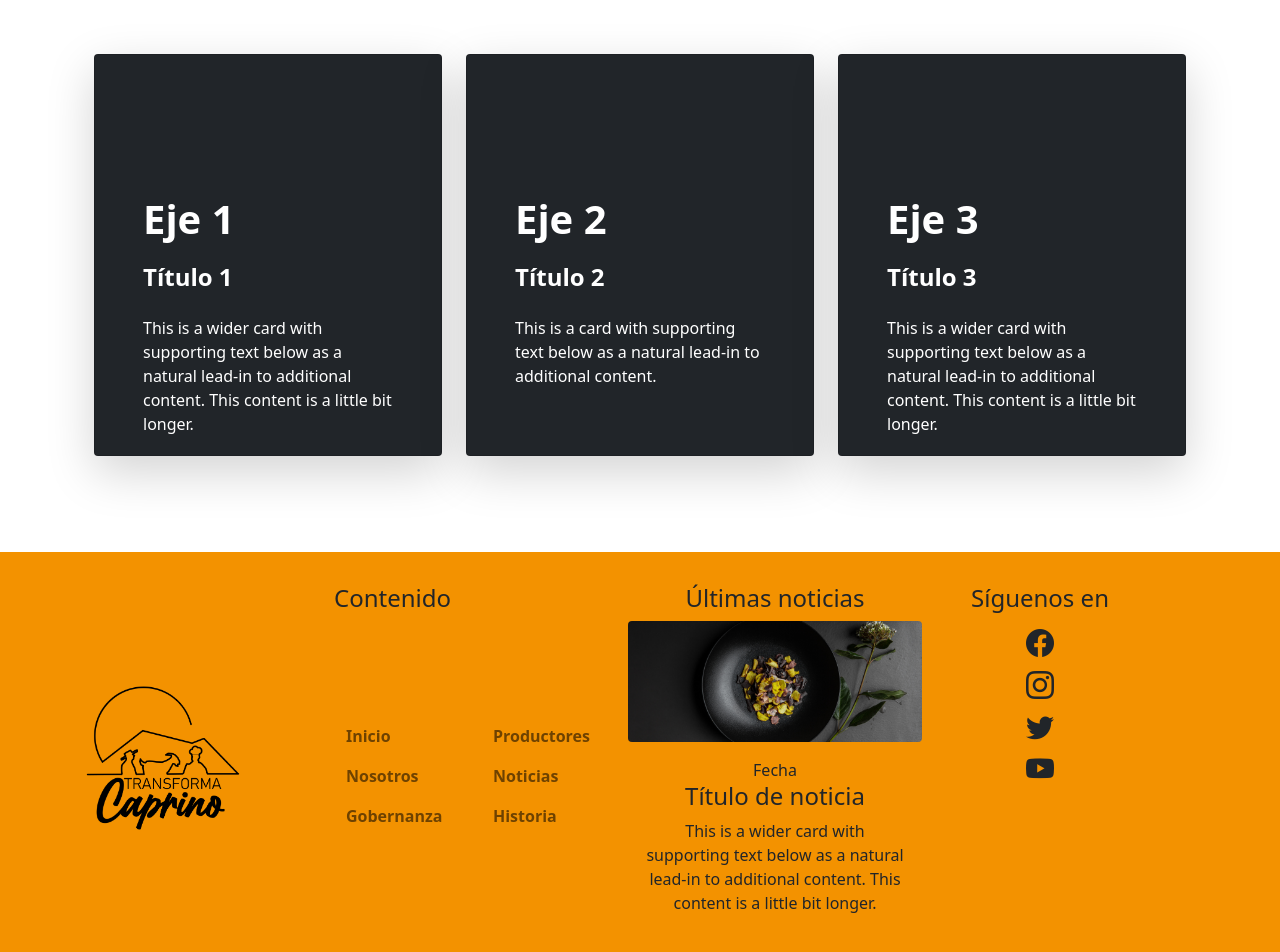
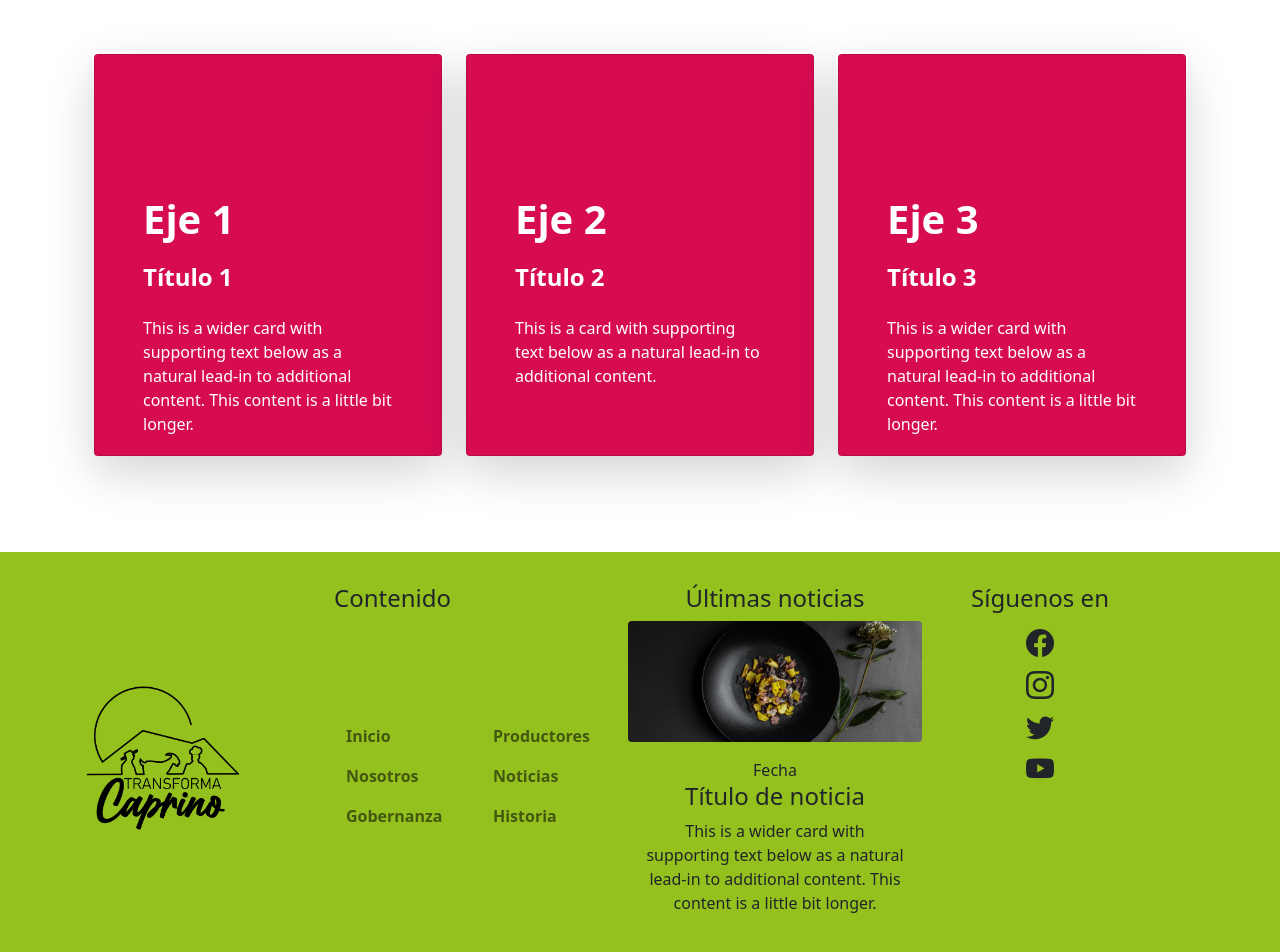
Before and after one commit to mariometzgerv/transforma-caprino, an Angular app: page /inicio in a window 1280 px wide. Shown: the part 1487-2439 px from the top of the page. Built offline with nearby package versions, Linux system fonts and the light colour scheme; what ngx-pagination would draw is missing.

Commit message:
initial commit

```diff
--- a/src/app/features/components/axis/axis.component.html
+++ b/src/app/features/components/axis/axis.component.html
@@ -1,5 +1,5 @@
 <div class="col">
-    <div class="card card-cover h-100 overflow-hidden text-white bg-dark rounded-5 shadow-lg">
+    <div class="card card-cover h-100 overflow-hidden text-white rounded-5 shadow-lg caprino-bg-red">
         <div class="d-flex flex-column p-5 pb-3 text-white text-shadow-1 caprino-card-size-lg">
             <h2 class="pt-5 mt-5 mb-4 display-6 lh-1 fw-bold">Eje {{ axis }}</h2>
             <h4 class="mb-4 fw-bold">{{ title }}</h4>
--- a/src/app/features/components/purpose/purpose.component.html
+++ b/src/app/features/components/purpose/purpose.component.html
@@ -1,5 +1,5 @@
 <div class="col">
-    <div class="card card-cover overflow-hidden text-white bg-dark rounded-5 shadow-lg caprino-card-size-sm">
+    <div class="card card-cover overflow-hidden text-white rounded-5 shadow-lg caprino-card-size-sm caprino-bg-red">
         <div class="d-flex flex-column m-4 text-white text-shadow-1 text-center">
             <h4 class="mb-4 fw-bold">{{ title }}</h4>
             <p class="card-text">{{ description }}</p>
--- a/src/app/shared/components/footer/footer.component.html
+++ b/src/app/shared/components/footer/footer.component.html
@@ -1,4 +1,4 @@
-<footer class="footer mt-auto p-3 caprino-bg-orange">
+<footer class="footer mt-auto p-3 caprino-bg-green">
     <div class="row">
         <div class="col-md-3 align-self-center text-center">
             <img src="./assets/images/logo4.png" height="150px">
--- a/src/app/shared/components/footer/footer.component.ts
+++ b/src/app/shared/components/footer/footer.component.ts
@@ -1,4 +1,5 @@
 import { Component, OnInit } from '@angular/core';
+import { Router, NavigationEnd } from '@angular/router';
 
 @Component({
   selector: 'app-footer',
@@ -7,9 +8,16 @@ import { Component, OnInit } from '@angular/core';
 })
 export class FooterComponent implements OnInit {
 
-  constructor() { }
+  constructor(private router: Router) { }
 
   ngOnInit(): void {
+    this.router.events.subscribe((event) => {
+      if (!(event instanceof NavigationEnd)) {
+        return;
+      }
+
+      window.scrollTo(0, 0)
+    });
   }
 
 }
```
Also changed, not shown: 1 other file (tests, documents, lock files or other folders).
